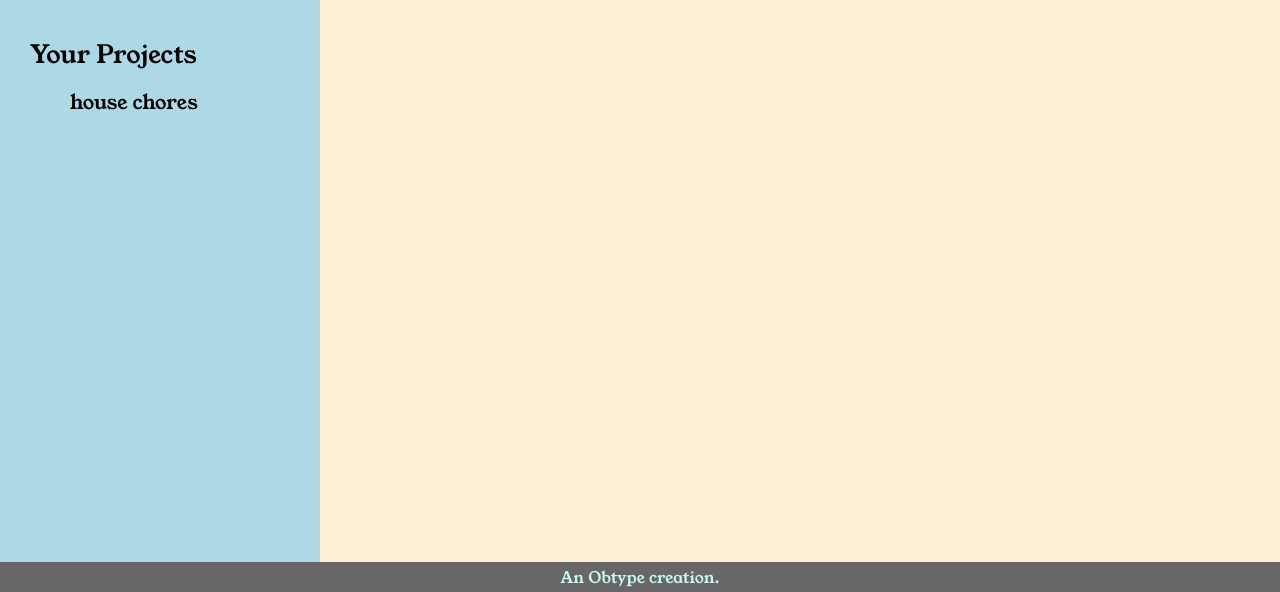
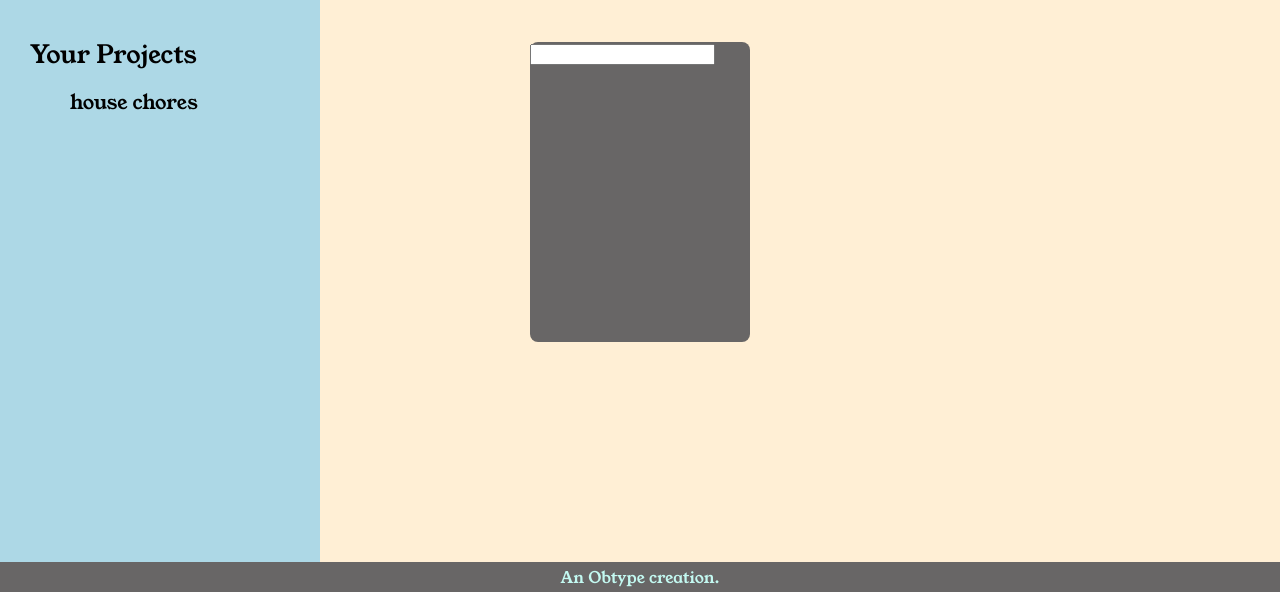
Before and after one commit to obtype/todo-list, a website built with webpack: page dist/index.html in a window 1280 px wide. Shown: the part 208-800 px from the top of the page. Built offline with nearby package versions, Linux system fonts and the light colour scheme.

Commit message:
Center task creation div

```diff
--- a/src/UI/UI.js
+++ b/src/UI/UI.js
@@ -103,6 +103,28 @@ function updateProjectList(){
 }
 
 
+
+function initTaskCreator(){
+    //do this next prolly.
+    let container = document.createElement('div');
+
+    let dashBoard = document.querySelector('.dashboard .main');
+    let taskWindow = document.createElement('div');
+    let name = document.createElement('input');
+
+
+    taskWindow.classList.add('create');
+    container.classList.add('container');
+
+
+    taskWindow.appendChild(name);
+    container.appendChild(taskWindow);
+    dashBoard.appendChild(container)
+    //wtf is going on
+
+}
+
+
 function addEventHandlers() {
 
 
@@ -128,4 +150,5 @@ function createUI(){
 
     updateTaskBoard('none');
     addEventHandlers();
+    initTaskCreator();
 }
--- a/src/UI/intialize.js
+++ b/src/UI/intialize.js
@@ -57,6 +57,9 @@ function initSidebar(){
 
 }
 
+
+
+
 function initDashBoard(){
     let dashboard = document.createElement('div');
     let title = document.createElement('div');
--- a/src/index.js
+++ b/src/index.js
@@ -5,12 +5,12 @@ import * as UI from './UI/UI';
 
 UI.createUI();
 //TaskManager.createTestTasks(5);
-TaskManager.createProject('food');
+/* TaskManager.createProject('food');
 TaskManager.createProject('house chores');
 TaskManager.createTask('Make tea', 'food');
 TaskManager.createTask('Make tea', 'none');
 TaskManager.createTask('Make bed', 'house chores');
 TaskManager.createTask('Make car', 'house chores');
-TaskManager.createTask('Make tea', 'food');
+TaskManager.createTask('Make tea', 'food'); */
 
 console.log(arrayRef);
--- a/src/style.css
+++ b/src/style.css
@@ -70,6 +70,26 @@ div.content{
     font-size: 16px;
 }
 
+.create {
+    background-color:rgb(104, 102, 102);
+    height: 300px;
+    width: 220px;
+    border-radius: 8px;
+
+}
+
+.container {
+    width:100vw;
+    height: 100vh;
+    position: fixed;
+    top: 0px;
+    left: 0px;
+    display: flex;
+    justify-content: center;
+    align-items: center;
+}
+
+
 .footer{
     background-color:rgb(104, 102, 102);
     grid-column-start: 1;
```
Also changed, not shown: dist/main.js.
